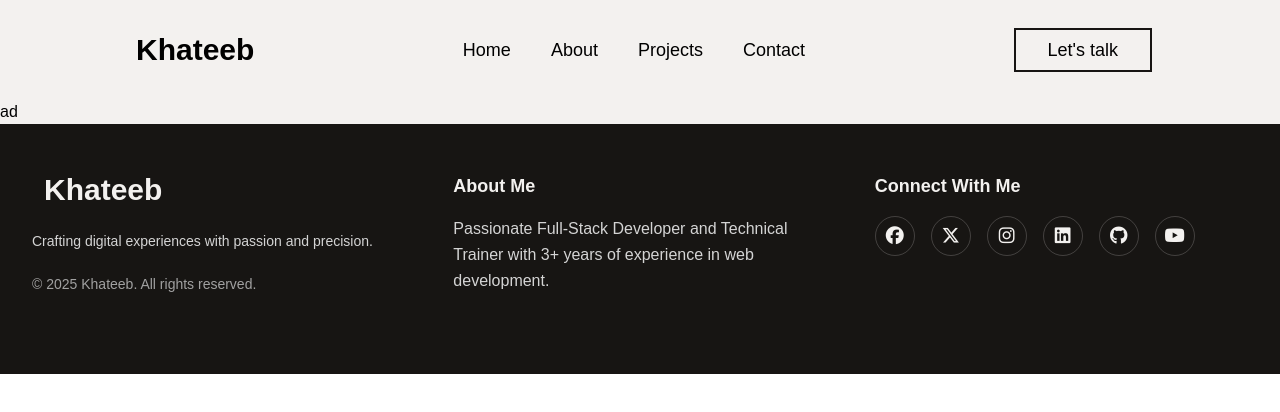
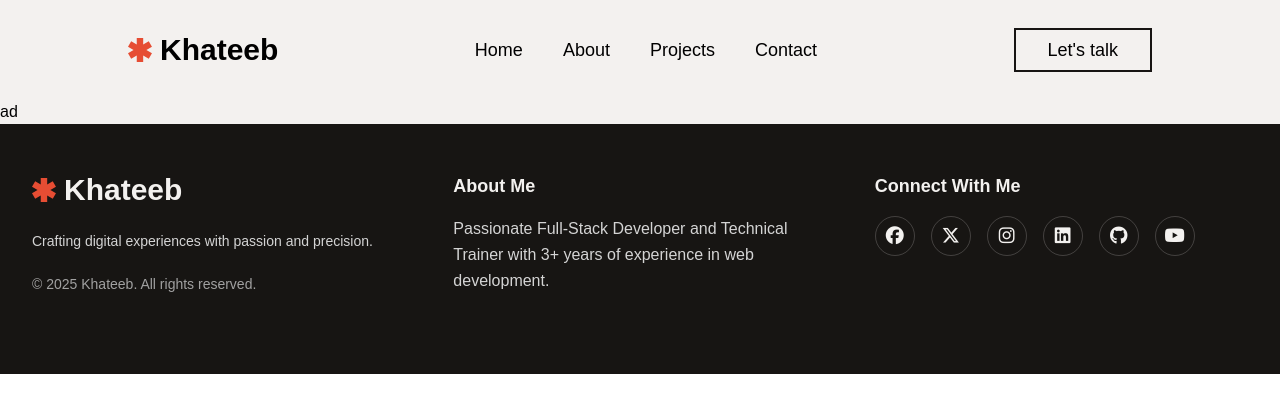
Before and after one commit to khateeboveskey/khateeboveskey.github.io, a Nuxt app: page / in a window 1280 px wide. Shown: the top 412 px of the page. Built offline with nearby package versions, Linux system fonts and the light colour scheme; a web font is replaced by a local one.

Commit message:
feat: refactor logo component

```diff
--- a/components/AppFooter.vue
+++ b/components/AppFooter.vue
@@ -4,10 +4,7 @@
 			<div class="grid grid-cols-1 gap-12 md:grid-cols-2 lg:grid-cols-3">
 				<!-- Brand Section -->
 				<div class="flex flex-col justify-between space-y-4">
-					<a href="/" class="group inline-flex w-fit items-center gap-3 transition-transform">
-						<MyLogo class="text-accent text-2xl translate-y-0.5 group-hover:rotate-60 duration-200" />
-						<h1 class="text-2xl font-black md:text-3xl">Khateeb</h1>
-					</a>
+					<MyLogo with-name />
 					<p class="text-sm text-neutral-300">
 						Crafting digital experiences with passion and precision.
 					</p>
@@ -42,7 +39,6 @@
 
 <script setup lang="ts">
 import { accounts, objective } from 'assets/mydata.json';
-import MyLogo from 'assets/logo.svg'
 
 useHead({
 	link: [
--- a/components/AppHeader.vue
+++ b/components/AppHeader.vue
@@ -1,9 +1,6 @@
 <template>
 	<header class="flex flex-row items-center justify-between px-4 py-4 md:px-32 md:py-8">
-		<a href="/" class="group flex flex-row items-center gap-2 *:transition-transform text-2xl font-black md:text-3xl">
-			<MyLogo class="text-accent text-2xl translate-y-0.5 group-hover:rotate-60" />
-			<h1 class="text-2xl font-black md:text-3xl">Khateeb</h1>
-		</a>
+		<MyLogo with-name />
 
 		<!-- Hamburger Menu Button -->
 		<button @click="toggleMenu" class="md:hidden">
@@ -43,8 +40,6 @@
 </template>
 
 <script setup lang="ts">
-import MyLogo from 'assets/logo.svg'
-
 const isMenuOpen = ref(false);
 
 const toggleMenu = () => {
--- /dev/null
+++ b/components/MyLogo.vue
@@ -0,0 +1,17 @@
+<template>
+	<NuxtLink v-if="withName" to="/" class="group flex flex-row items-center gap-2 *:transition-transform">
+		<svg xmlns="http://www.w3.org/2000/svg" class="fill-accent h-6 group-hover:rotate-60" viewBox="0 0 1120 1120">
+			<polygon points="1118.5,408.4 968.5,148.6 708.5,298.7 708.5,-1.5 408.5,-1.5 408.5,298.7 148.5,148.6 -1.5,408.4 258.5,558.5 -1.5,708.6 148.5,968.4 408.5,818.3 408.5,1118.5 708.5,1118.5 708.5,818.3 968.5,968.4 1118.5,708.6 858.5,558.5" />
+		</svg>
+		<h1 class="text-2xl font-black md:text-3xl">Khateeb</h1>
+	</NuxtLink>
+	<svg v-else xmlns="http://www.w3.org/2000/svg" class="fill-accent h-6" viewBox="0 0 1120 1120">
+		<polygon points="1118.5,408.4 968.5,148.6 708.5,298.7 708.5,-1.5 408.5,-1.5 408.5,298.7 148.5,148.6 -1.5,408.4 258.5,558.5 -1.5,708.6 148.5,968.4 408.5,818.3 408.5,1118.5 708.5,1118.5 708.5,818.3 968.5,968.4 1118.5,708.6 858.5,558.5" />
+	</svg>
+</template>
+
+<script setup lang="ts">
+defineProps({
+	withName: Boolean
+});
+</script>
```
